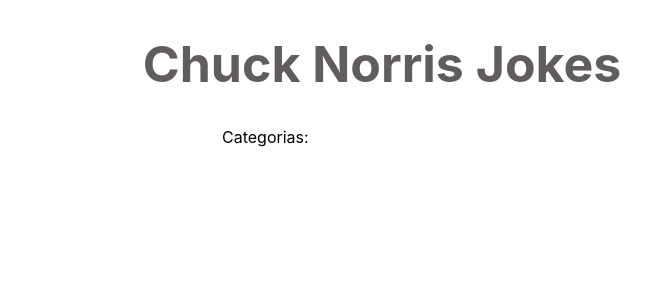
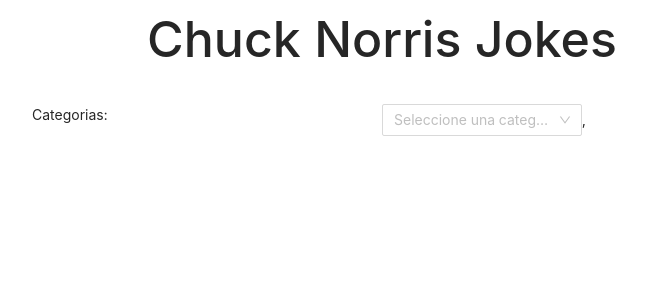
Before and after one commit to DDI-ESFOT/examen-final-2020b-chrispaul20191610, a React (Create React App) app in the folder examen_final/: page / in a window 1280 px wide. Shown: the top 300 px of the page, without its empty margins (258-909 px from the left). Built offline with nearby package versions, Linux system fonts and the light colour scheme; no server answers.

Commit message:
estilos antd

```diff
--- a/examen_final/src/App.css
+++ b/examen_final/src/App.css
@@ -8,7 +8,7 @@
 .selec {
 
   height: 4em;
-  width: 20em;
+  width: 50em;
   margin: 0 auto;
 
 }
--- a/examen_final/src/App.js
+++ b/examen_final/src/App.js
@@ -1,6 +1,7 @@
 import React, { useEffect, useState } from "react";
 import "./App.css";
 import { Select, Row, Col } from "antd";
+import 'antd/dist/antd.css';
 import axios from "axios";
 
 function App() {
@@ -21,6 +22,28 @@
     });
   };
 
+  const { Option } = Select;
+
+  function onChange(value) {
+    console.log(`selected ${value}`);
+  }
+
+  function onBlur() {
+    console.log('blur');
+  }
+
+  function onFocus() {
+    console.log('focus');
+  }
+
+  function onSearch(val) {
+    console.log('search:', val);
+  }
+
+  function handleMenuClick() {
+
+  }
+
   return (
     <>
       <div class="container">
@@ -30,16 +53,35 @@
 
         <div class="selec">
           <Row justify="center">
-            <Col span={12}>
-              <a>Categorias:</a>
+            <Col span={12} >
+              <p> Categorias:</p>
             </Col>
-            <Col span={12}>
-
+            <Col span={12} >
+              <Select
+                showSearch
+                style={{ width: 200 }}
+                placeholder="Seleccione una categoria"
+                optionFilterProp="children"
+                onChange={onChange}
+                onFocus={onFocus}
+                onBlur={onBlur}
+                onSearch={onSearch}
+                filterOption={(input, option) =>
+                  option.children.toLowerCase().indexOf(input.toLowerCase()) >=
+                  0
+                }
+              >
+                <Option value=""></Option>
+                <Option value=""></Option>
+                <Option value=""></Option>
+              </Select>
+              ,
             </Col>
           </Row>
 
           <div>
-            <a>{state.joke}</a>
+            <p>{state.joke}</p>
+
           </div>
         </div>
       </div>
```
